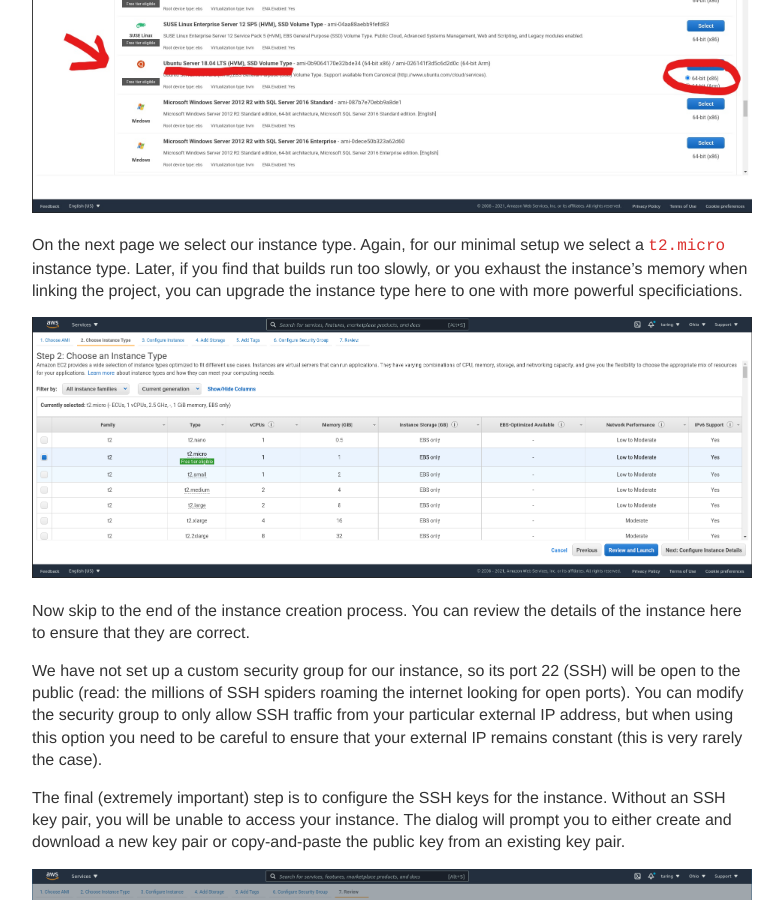
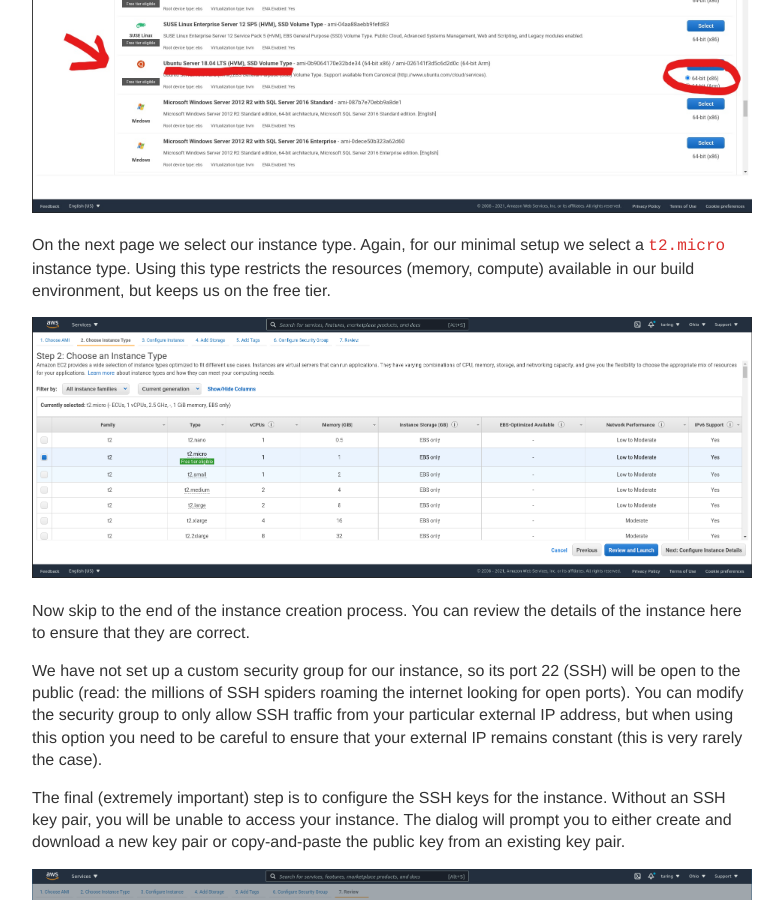
Before and after one commit to turingcompl33t/turingcompl33t.github.io, a Jekyll site: the page built from _tutorials/2021-8-31-BusTub-On-EC2.md, in a window 1280 px wide and 900 px high, scrolled down 1439 px. Shown: the whole window, without its empty margins (248-1031 px from the left). Built offline with Jekyll 4.4.1, drawn with Linux system fonts in a browser that asks for light colours.

Commit message:
remove part about changing instance type

```diff
--- a/_tutorials/2021-8-31-BusTub-On-EC2.md
+++ b/_tutorials/2021-8-31-BusTub-On-EC2.md
@@ -23,7 +23,7 @@ The first thing we need to select is the AWS Machine Image (AMI) for our instanc
 
 ![ubuntu](https://github.com/turingcompl33t/turingcompl33t.github.io/blob/master/images/2021-8-31-BusTub-On-EC2/ubuntu.jpg?raw=true)
 
-On the next page we select our instance type. Again, for our minimal setup we select a `t2.micro` instance type. Later, if you find that builds run too slowly, or you exhaust the instance's memory when linking the project, you can upgrade the instance type here to one with more powerful specificiations.
+On the next page we select our instance type. Again, for our minimal setup we select a `t2.micro` instance type. Using this type restricts the resources (memory, compute) available in our build environment, but keeps us on the free tier.
 
 ![config](https://github.com/turingcompl33t/turingcompl33t.github.io/blob/master/images/2021-8-31-BusTub-On-EC2/config.png?raw=true)
 
```
Also changed, not shown: _drafts/2021-8-23-Thinking-JIT-Part0.md (renamed from _posts/2021-8-23-Thinking-JIT-Part0.md).
